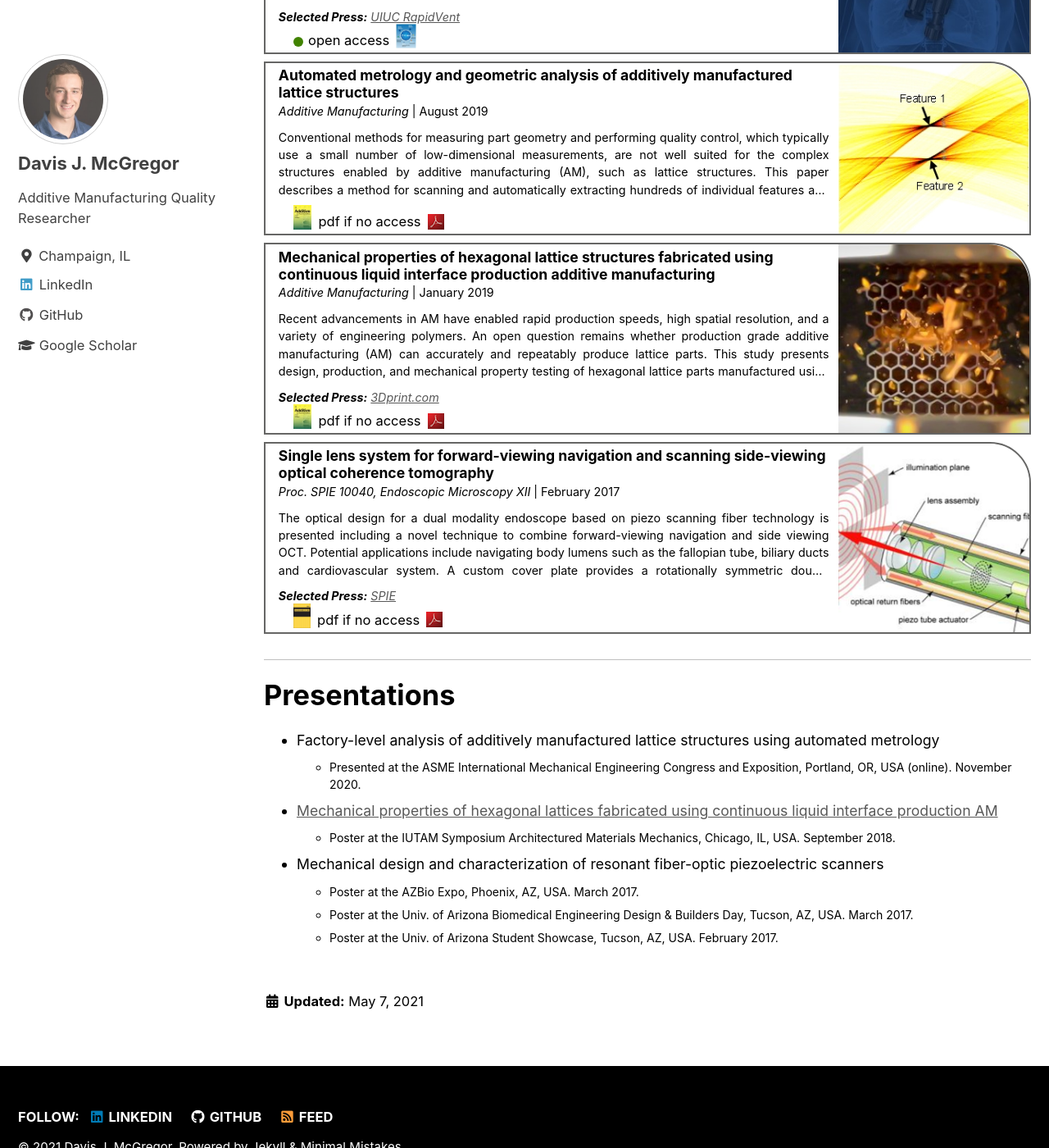
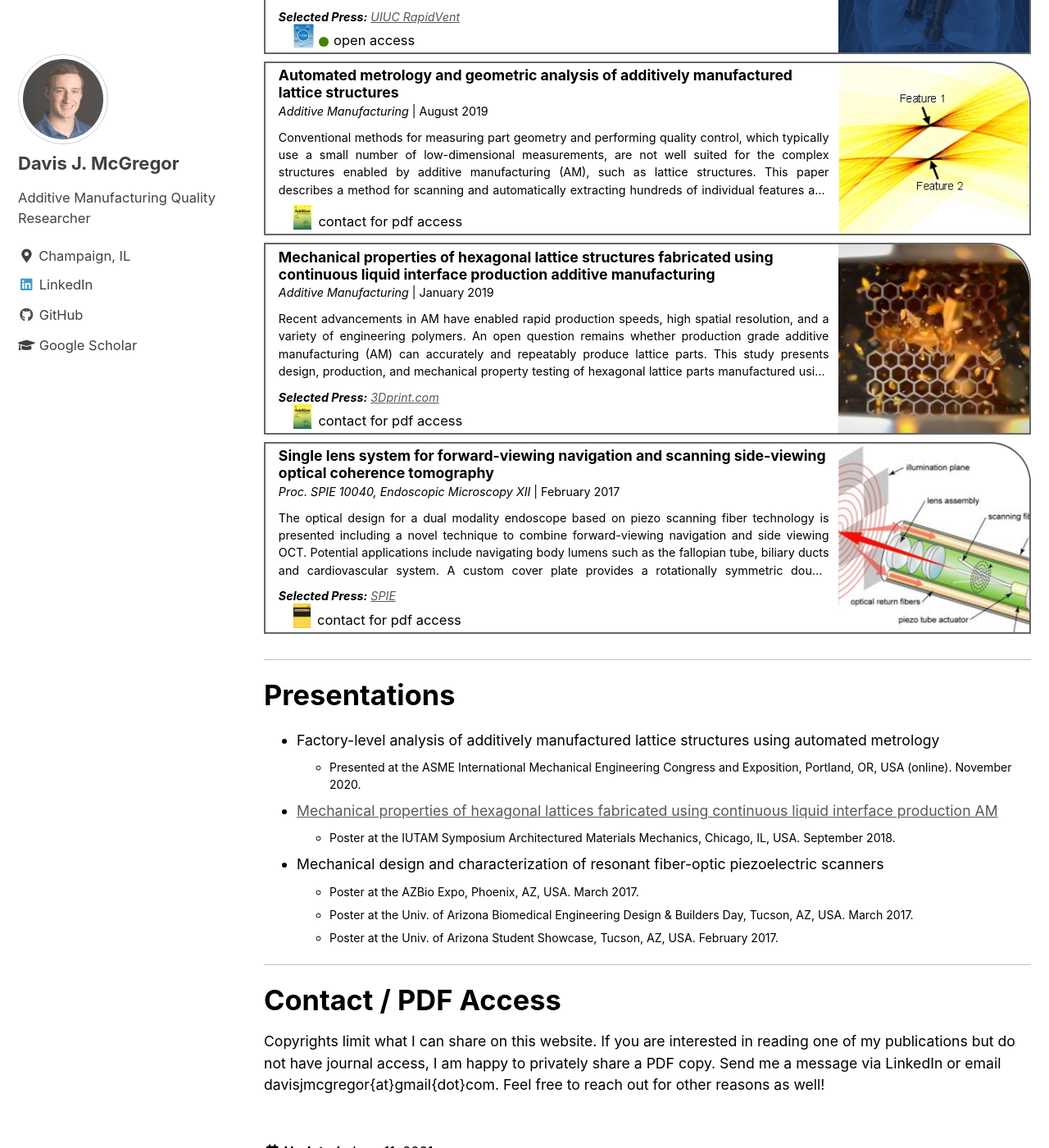
Before and after one commit to djmcgregor/djmcgregor.github.io, a Jekyll site: the page built from _pages/publications.md, in a window 1280 px wide and 1400 px high, scrolled down 995 px. Shown: the whole window at 82% size. Built offline with Jekyll 4.4.1, drawn with Linux system fonts in a browser that asks for light colours; cached includes are drawn as plain includes; comment, search, counter and statistics services are not loaded; some of the changed text lies outside the part shown.

Commit message:
update pubbox for private journal pdfs

```diff
--- a/_includes/pubbox
+++ b/_includes/pubbox
@@ -46,16 +46,16 @@
       </div>
     {% endif %}
 
-    {% if pubbox.open_access %}
+    {% if pubbox.access == "open" %}
       <div class="pubbox__item-access">
         <a href="{% if pubbox.url %}{{ pubbox.url }}{% endif %}" target="_blank" style="text-decoration: none">
+          <img src="{{ pubbox.journal_img | relative_url }}"
+              alt="journal cover">
           <div class="greendot"></div>
           <div class="access-text">open access</div>
-          <img src="{{ pubbox.journal_img | relative_url }}"
-              alt="journal cover">
         </a>
       </div>
-    {% else %}
+    {% elsif pubbox.access == "pdf" %}
       <div class="pubbox__item-access" style="padding-right: 2px">
         <a href="{% if pubbox.url %}{{ pubbox.url }}{% endif %}" target="_blank" style="text-decoration: none">
           <img src="{{ pubbox.journal_img | relative_url }}"
@@ -67,6 +67,18 @@
           <div class="access-text">pdf if no access</div>
           <img src="/assets/images/publications/pdf.png"
               alt="pdf" style="transform: none">
+        </a>
+      </div>
+    {% else %}
+      <div class="pubbox__item-access" style="padding-right: 2px">
+        <a href="{% if pubbox.url %}{{ pubbox.url }}{% endif %}" target="_blank" style="text-decoration: none">
+          <img src="{{ pubbox.journal_img | relative_url }}"
+              alt="journal cover">
+        </a>
+      </div>
+      <div class="pubbox__item-access">
+        <a href="{{ "publications/#contact--pdf-access" | relative_url }}" style="text-decoration: none">
+          <div class="access-text">contact for pdf access</div>
         </a>
       </div>
     {% endif %}
--- a/_pages/publications.md
+++ b/_pages/publications.md
@@ -17,7 +17,7 @@ tipmass:
   doi: 10.1115/1.4050691
   url: https://doi.org/10.1115/1.4050691
   journal_img: /assets/images/posts/cover_asme_medical_diagnostics-th.jpg
-  open_access: False
+  access: pdf
   pdf: https://uofi.box.com/s/y0hscw0d2ayqznmeux9t5g3rcwi4f4x1
 mfgvar:
   image_path: /assets/images/publications/mfg_variation.jpg
@@ -57,8 +57,8 @@ auto-scan:
   doi: 10.1016/j.addma.2019.05.026
   url: https://doi.org/10.1016/j.addma.2019.05.026
   journal_img: /assets/images/posts/AM_journal_cover50x70.jpg
-  open_access: False
-  pdf: https://uofi.box.com/s/cuuauyqcvgfyn73ipsdk5jkoxj39viod
+  access: none
+  # pdf: https://uofi.box.com/s/cuuauyqcvgfyn73ipsdk5jkoxj39viod
 hex-crush:
   image_path: /assets/images/publications/hex_compression.jpg
   alt: AM lattice compression
@@ -71,8 +71,8 @@ hex-crush:
   doi: 10.1016/j.addma.2018.11.002
   url: https://doi.org/10.1016/j.addma.2018.11.002
   journal_img: /assets/images/posts/AM_journal_cover50x70.jpg
-  open_access: False
-  pdf: https://uofi.box.com/s/95x1gs1u7a7q0lk25huzb1y545lx2a05
+  access: none
+  # pdf: https://uofi.box.com/s/95x1gs1u7a7q0lk25huzb1y545lx2a05
 tate:
   image_path: /assets/images/publications/piezo_spiral_scan.png
   alt: piezo actuated endoscope
@@ -85,8 +85,8 @@ tate:
   doi: 10.1117/12.2271555
   url: https://doi.org/10.1117/12.2271555
   journal_img: /assets/images/publications/spie10040.png
-  open_access: False
-  pdf: https://uofi.box.com/s/06u6twh9gayco4urgn9qd1d7vuo4clco
+  access: none
+  # pdf: https://uofi.box.com/s/06u6twh9gayco4urgn9qd1d7vuo4clco
 ---
 # Publications
 
@@ -116,6 +116,10 @@ tate:
     - Poster at the Univ. of Arizona Biomedical Engineering Design & Builders Day, Tucson, AZ, USA. March 2017.
     - Poster at the Univ. of Arizona Student Showcase, Tucson, AZ, USA. February 2017.
 
+---
+# Contact / PDF Access
+Copyrights limit what I can share on this website. If you are interested in reading one of my publications but do not have journal access, I am happy to privately share a PDF copy. Send me a message via LinkedIn or email davisjmcgregor{at}gmail{dot}com. Feel free to reach out for other reasons as well!
+
 <!-- dimensions badge -->
 <script async src="https://badge.dimensions.ai/badge.js" charset="utf-8"></script>
 <!-- altmetric badge -->
```
Also changed, not shown: other parts of _pages/publications.md (+4 -4 lines), _pages/publications-list.md (+7 -2 lines).
